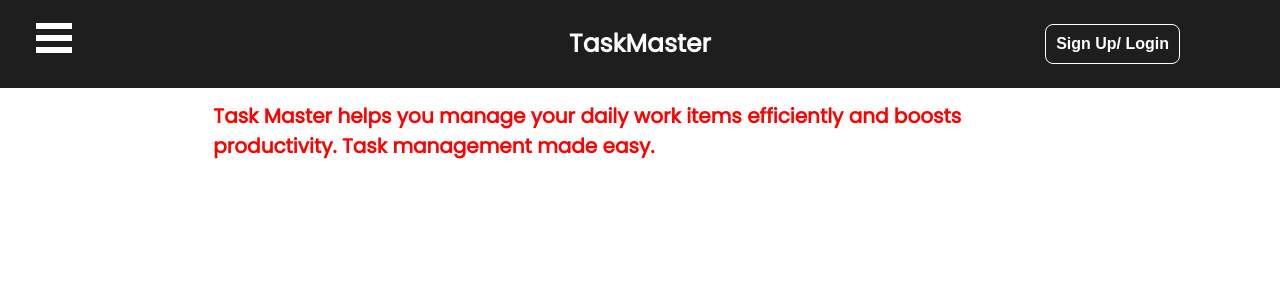
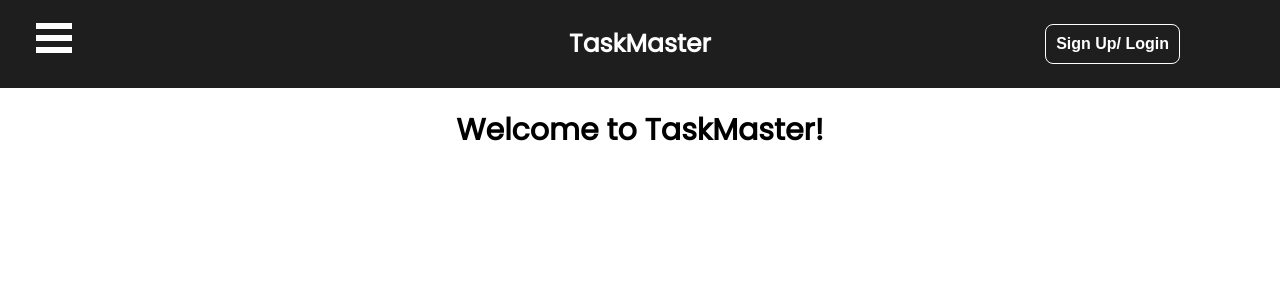
Before and after one commit to usaif1/taskmaster, a React (Create React App) app: page / in a window 1280 px wide. Shown: the top 300 px of the page. Built offline with nearby package versions, Linux system fonts and the light colour scheme.

Commit message:
changes to filenames and structure

```diff
--- a/src/RouteDetails.js
+++ b/src/RouteDetails.js
@@ -1,12 +1,12 @@
 //imports
-import Homepage from "./pages/Homepage";
+import Home from "./pages/Home";
 import Login from "./pages/Login";
 import Signup from "./pages/Signup";
 
 const routes = [
   {
     path: "/",
-    component: <Homepage />,
+    component: <Home />,
     navbar: true,
   },
   {
--- a/src/components/Home/Home.js
+++ /dev/null
@@ -1,19 +0,0 @@
-//dependencies
-import React from "react";
-
-//actions
-import { isUserSignedIn } from "../../actions/authActions";
-
-//imports
-import Container from "../common/Container/Container";
-import Heading from "./Heading";
-
-const Home = () => {
-  return (
-    <Container>
-      {isUserSignedIn() ? "User already signed in" : <Heading />}
-    </Container>
-  );
-};
-
-export default Home;
--- /dev/null
+++ b/src/components/HomePage/HomePage.js
@@ -0,0 +1,14 @@
+//dependencies
+import React from "react";
+
+//actions
+// import { isUserSignedIn } from "../../actions/authActions";
+
+//imports
+import Container from "../common/Container/Container";
+
+const Home = () => {
+  return <Container>I'm the homepage</Container>;
+};
+
+export default Home;
--- /dev/null
+++ b/src/components/LandingPage/LandingPage.js
@@ -0,0 +1,11 @@
+//dependencies
+import React from "react";
+
+//imports
+import CentralHeading from "../common/CentralHeading/CentralHeading";
+
+const LandingPage = () => {
+  return <CentralHeading title={"Welcome to TaskMaster!"} />;
+};
+
+export default LandingPage;
--- a/src/components/Register/Register.js
+++ b/src/components/Register/Register.js
@@ -65,7 +65,7 @@ const Register = () => {
 
   return (
     <>
-      <CentralHeading title={`TaskMaster`} size={`5rem`} />
+      <CentralHeading title={`Sign Up /Login to TaskMaster`} size={`4rem`} />
       <div className={classes.formContainer}>
         <CentralSubheading
           title={`${capitalize(subheading[0])}`}
--- a/src/components/common/CentralHeading/CentralHeading.js
+++ b/src/components/common/CentralHeading/CentralHeading.js
@@ -11,7 +11,7 @@ const CentralHeading = ({ title, size = `3rem`, color = "#000000" }) => {
   };
   const classes = useStyles(styles);
   return (
-    <div style={{ width: "100vw" }}>
+    <div>
       <h1 className={classes.heading}>{title}</h1>
     </div>
   );
--- /dev/null
+++ b/src/pages/Home.js
@@ -0,0 +1,15 @@
+//dependencies
+import React from "react";
+
+//actions
+import { isUserSignedIn } from "../actions/authActions";
+
+//imports
+import HomePage from "../components/HomePage/HomePage";
+import LandingPage from "../components/LandingPage/LandingPage";
+
+const Home = () => {
+  return isUserSignedIn() ? <HomePage /> : <LandingPage />;
+};
+
+export default Home;
--- a/src/pages/Homepage.js
+++ /dev/null
@@ -1,11 +0,0 @@
-//dependencies
-import React from "react";
-
-//imports
-import Home from "../components/Home/Home";
-
-const Homepage = () => {
-  return <Home />;
-};
-
-export default Homepage;
```
Also changed, not shown: src/components/HomePage/styles.module.css (renamed from src/components/Home/styles.module.css), src/components/LandingPage/Heading.js (renamed from src/components/Home/Heading.js).
